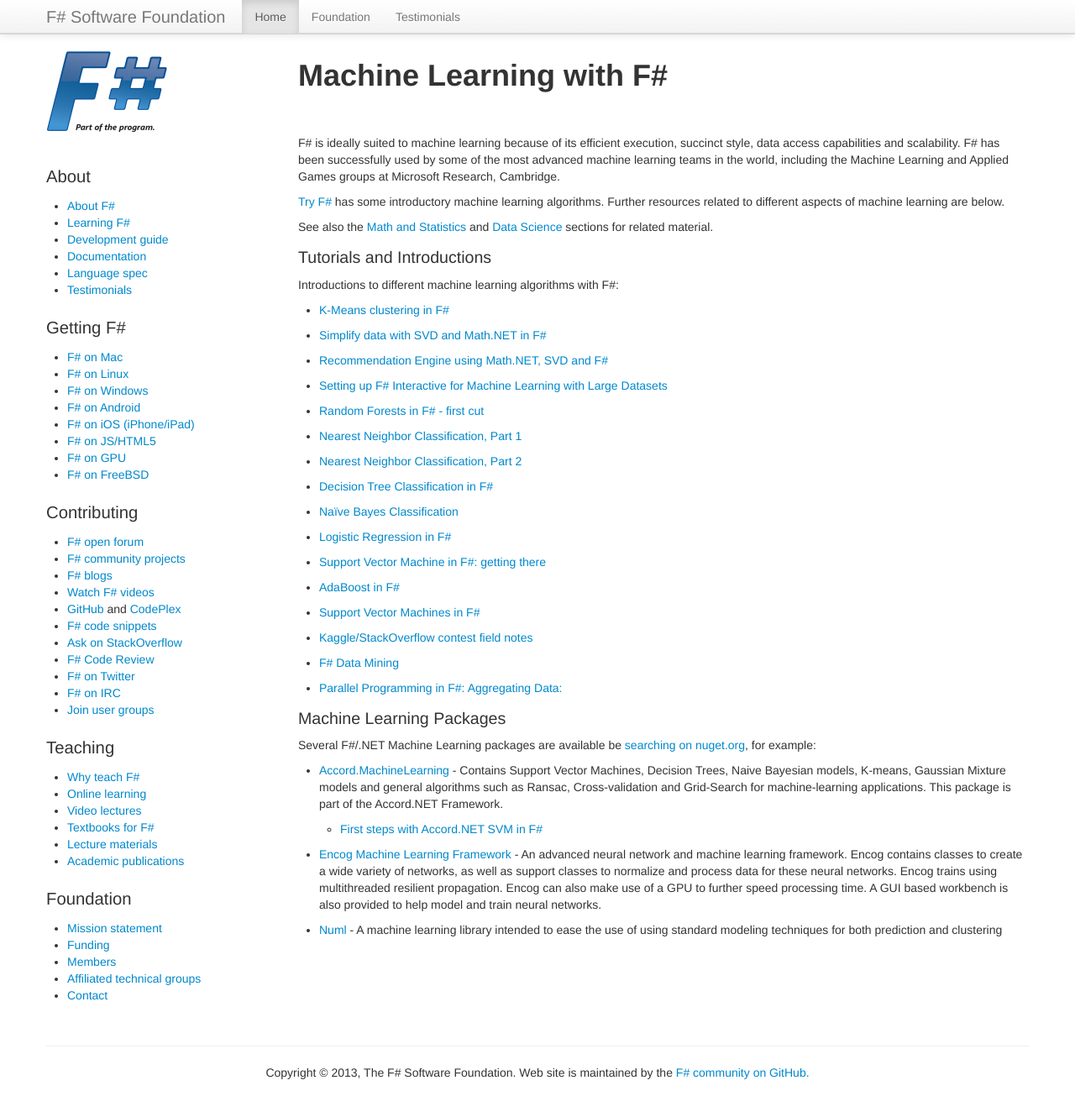
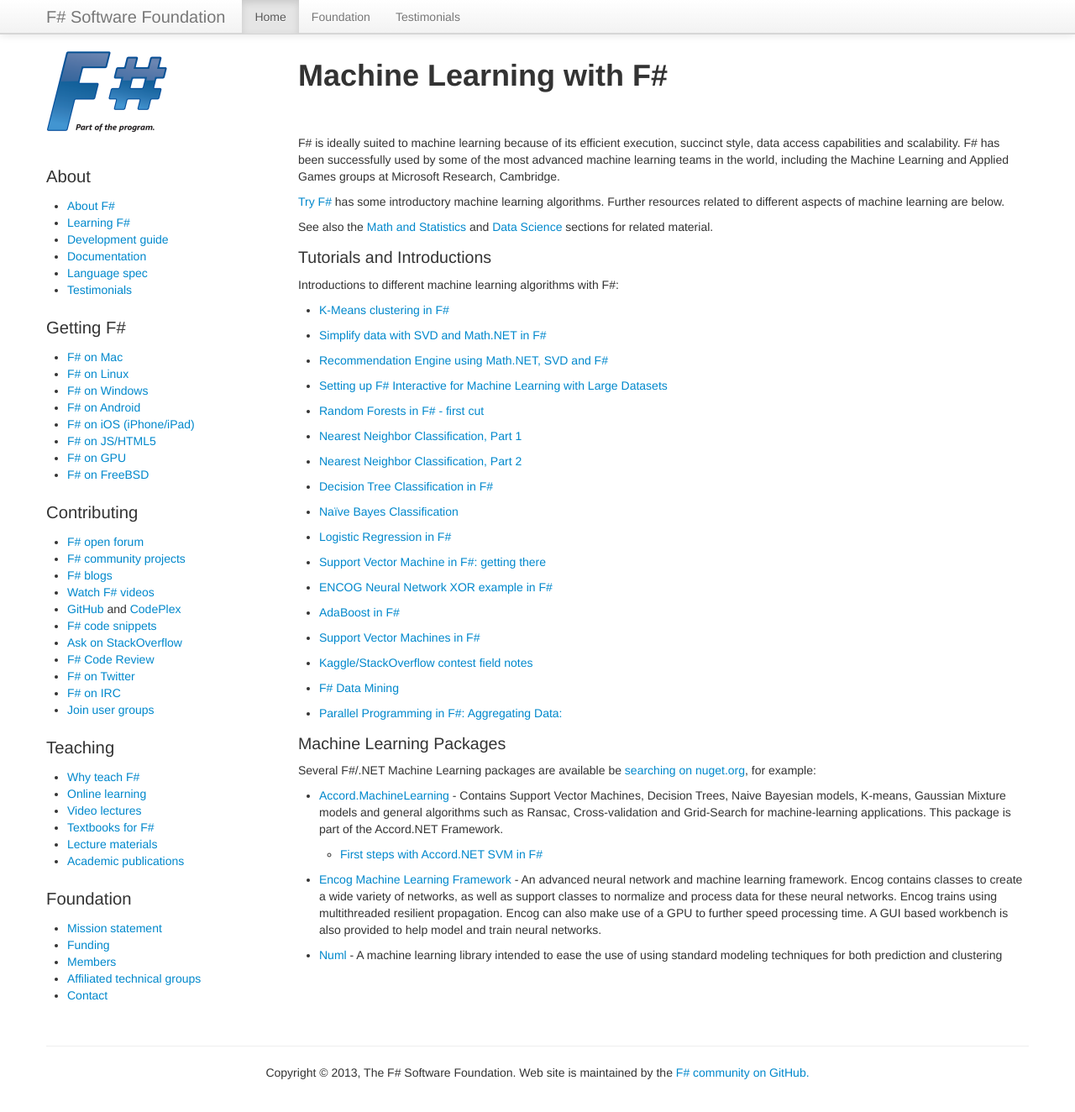
Before and after one commit to fsharp/fsharp.org, a Jekyll site: the page built from machine-learning/index.md, in a window 1280 px wide and 1337 px high. Shown: the top 1324 px of the window at 84% size. Built offline with Jekyll 4.4.1, drawn with Linux system fonts in a browser that asks for light colours; nearby versions of some CDN libraries; some web fonts are replaced; comment, search, counter and statistics services are not loaded.

Commit message:
Update index.md

```diff
--- a/machine-learning/index.md
+++ b/machine-learning/index.md
@@ -28,6 +28,7 @@
  * [Naïve Bayes Classification](http://clear-lines.com/blog/post/Naive-Bayes-Classification.aspx)
  * [Logistic Regression in F#](http://clear-lines.com/blog/post/Logistic-Regression.aspx)
  * [Support Vector Machine in F#: getting there](http://clear-lines.com/blog/post/Support-Vector-Machine-in-FSharp.aspx)
+ * [ENCOG Neural Network XOR example in F#](http://www.relentlessdevelopment.net/)
  * [AdaBoost in F#](http://clear-lines.com/blog/post/AdaBoost-classifier-in-FSharp.aspx)
  * [Support Vector Machines in F#](http://fdatamining.blogspot.co.uk/2011/02/support-vector-machines-svms-in-f-using.html)
  * [Kaggle/StackOverflow contest field notes](http://clear-lines.com/blog/post/Kaggle-StackOverflow-field-notes-part-1.aspx)
```
